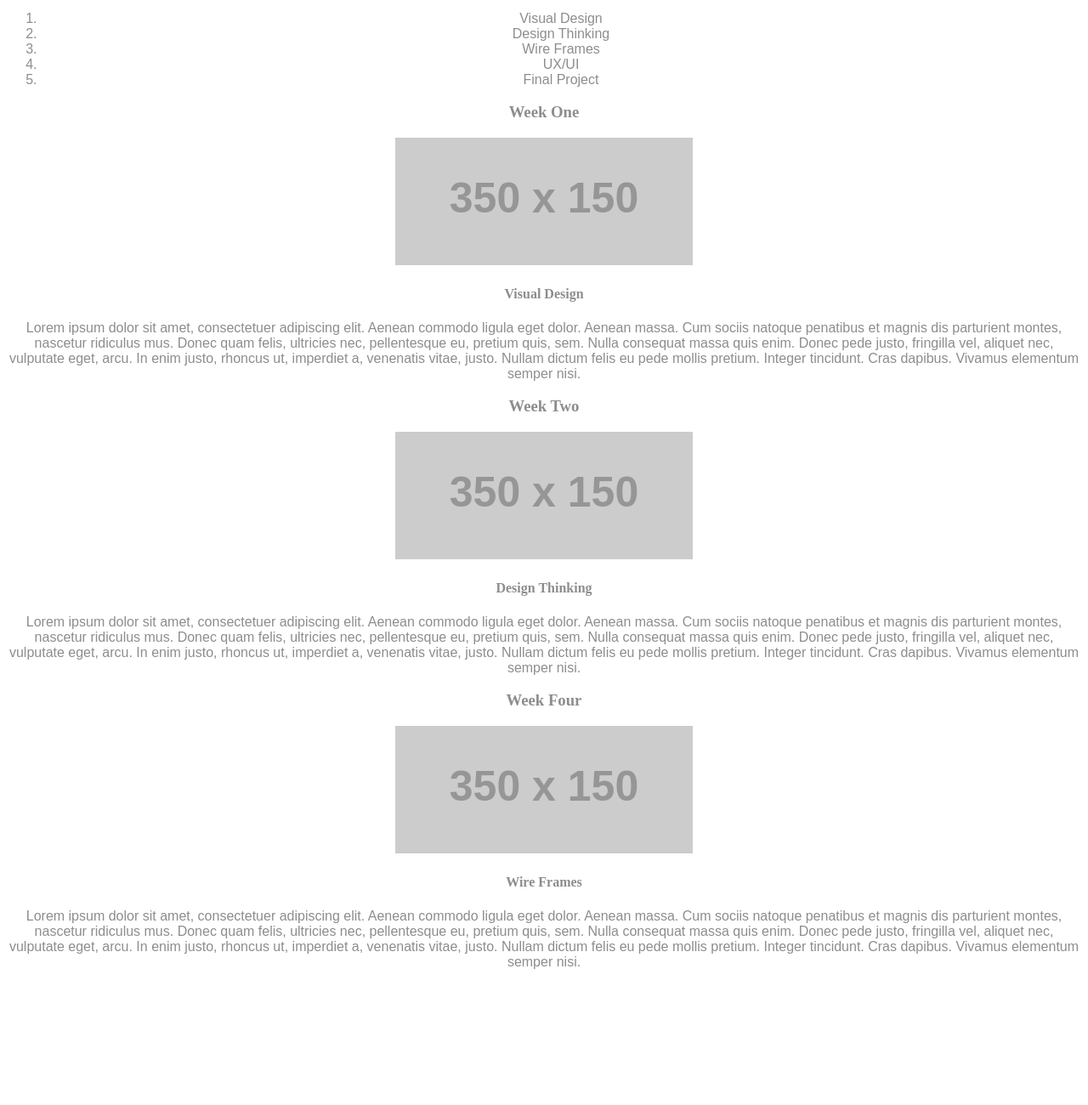
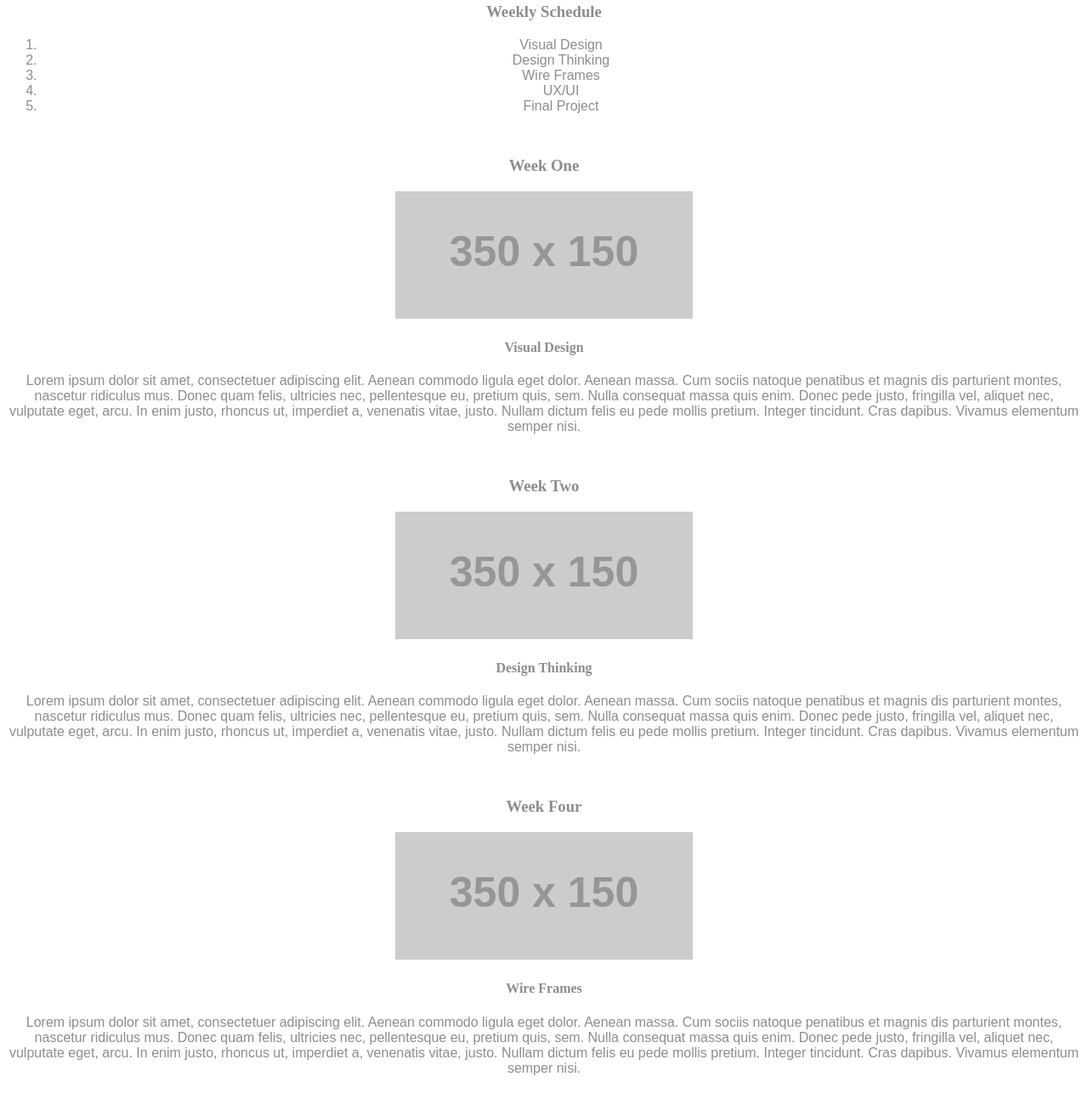
Before and after one commit to jnej/blogging-site, a plain HTML site: page index.html in a window 1280 px wide. Shown: the part 1142-2442 px from the top of the page at 85% size. Before the commit the page ends 2299 px from the top, so only its background shows below. Drawn offline with Linux system fonts and the light colour scheme; placeholder pictures from the web are drawn by us.

Commit message:
Add margins to top and bottom posts.

```diff
--- a/css/styles.css
+++ b/css/styles.css
@@ -18,4 +18,6 @@ h1, h2, h3, h4 {
   font-family: sans-serif;
   color: #8d8d8d;
   text-align: center;
+  margin-top: 50px;
+  margin-bottom: 50px;
 }
--- a/index.html
+++ b/index.html
@@ -30,6 +30,8 @@
         <li>UX/UI</li>
         <li>Final Project</li>
       </ol>
+    </div>
+    <div class= "post">
       <!--Blog Post One -->
     <h3>Week One</h3>
       <img src= "http://placehold.it/350x150">
@@ -42,6 +44,8 @@
        enim justo, rhoncus ut, imperdiet a, venenatis vitae, justo. Nullam
        dictum felis eu pede mollis pretium. Integer tincidunt. Cras dapibus.
        Vivamus elementum semper nisi.</p>
+     </div>
+     <div class= "post">
     <!--Blog Post Two-->
     <h3>Week Two</h3>
       <img src= "http://placehold.it/350x150">
@@ -54,6 +58,8 @@
        enim justo, rhoncus ut, imperdiet a, venenatis vitae, justo. Nullam
        dictum felis eu pede mollis pretium. Integer tincidunt. Cras dapibus.
        Vivamus elementum semper nisi.</p>
+     </div>
+     <div class= "post">
     <!--Blog Post Three-->
     <h3>Week Four</h3>
       <img src= "http://placehold.it/350x150">
```
